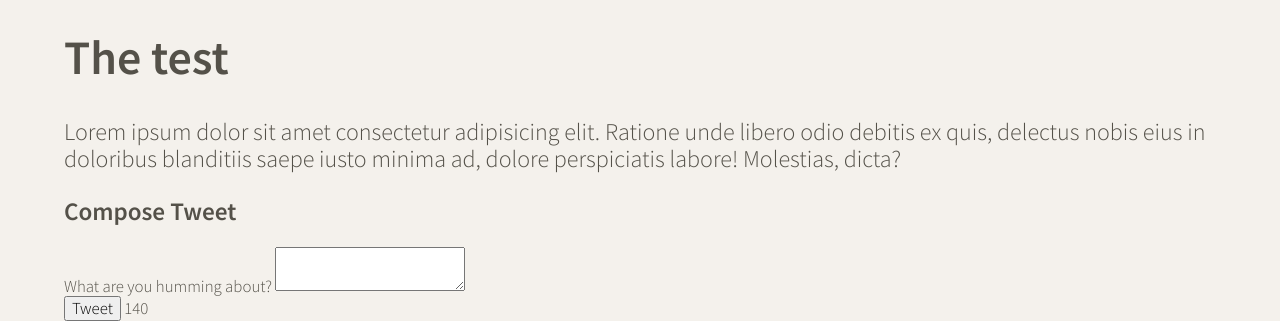
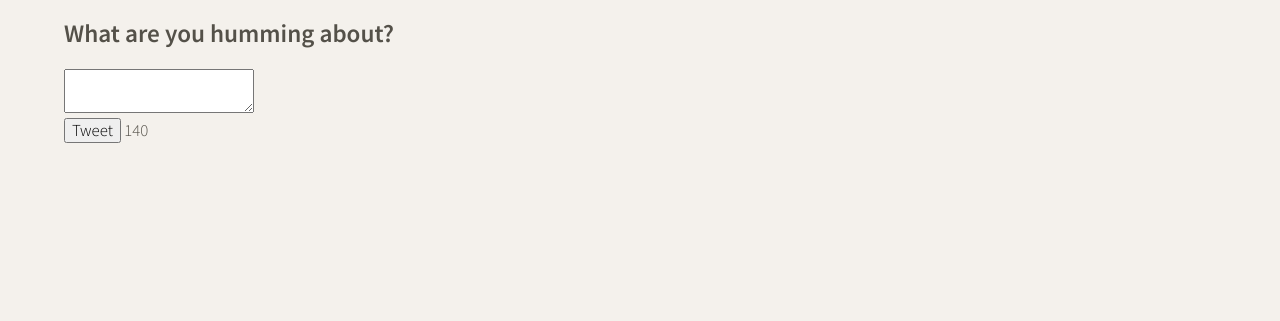
Before and after one commit to andres039/tweeter, a website: page public/index.html in a window 1280 px wide. Shown: the part 522-843 px from the top of the page. After the commit the page ends 800 px from the top, so only its background shows below. Drawn offline with nearby package versions, Linux system fonts and the light colour scheme.

Commit message:
styles the form elements

```diff
--- a/public/index.html
+++ b/public/index.html
@@ -25,6 +25,7 @@
     <link rel="stylesheet" href="/styles/layout.css" type="text/css" />
     <link rel="stylesheet" href="/styles/nav.css">
     <link rel="stylesheet" href="/styles/header.css">
+    <link rel="stylesheet" href="/styles/new-tweet.css">
     <!-- External JS -->
     <script src="https://ajax.googleapis.com/ajax/libs/jquery/3.4.1/jquery.min.js"></script>
 
@@ -53,14 +54,13 @@
 
     <!-- Page-specific (main) content here -->
     <main class="container">
-      <h1>The test</h1>
-      <p>Lorem ipsum dolor sit amet consectetur adipisicing elit. Ratione unde libero odio debitis ex quis, delectus nobis eius in doloribus blanditiis saepe iusto minima ad, dolore perspiciatis labore! Molestias, dicta?</p>
+
       <section class="new-tweet">
-        <h2>Compose Tweet</h2>
+        <h2>What are you humming about?</h2>
         <form method="POST" action="/tweets/">
-          <label for="tweet-text">What are you humming about?</label>
+          <label for="tweet-text"></label>
           <textarea name="text" id="tweet-text"></textarea>
-          <div>
+          <div class='submit-control'>
             <button type="submit">Tweet</button>
             <output name="counter" class="counter" for="tweet-text">140</output>
           </div>
```
